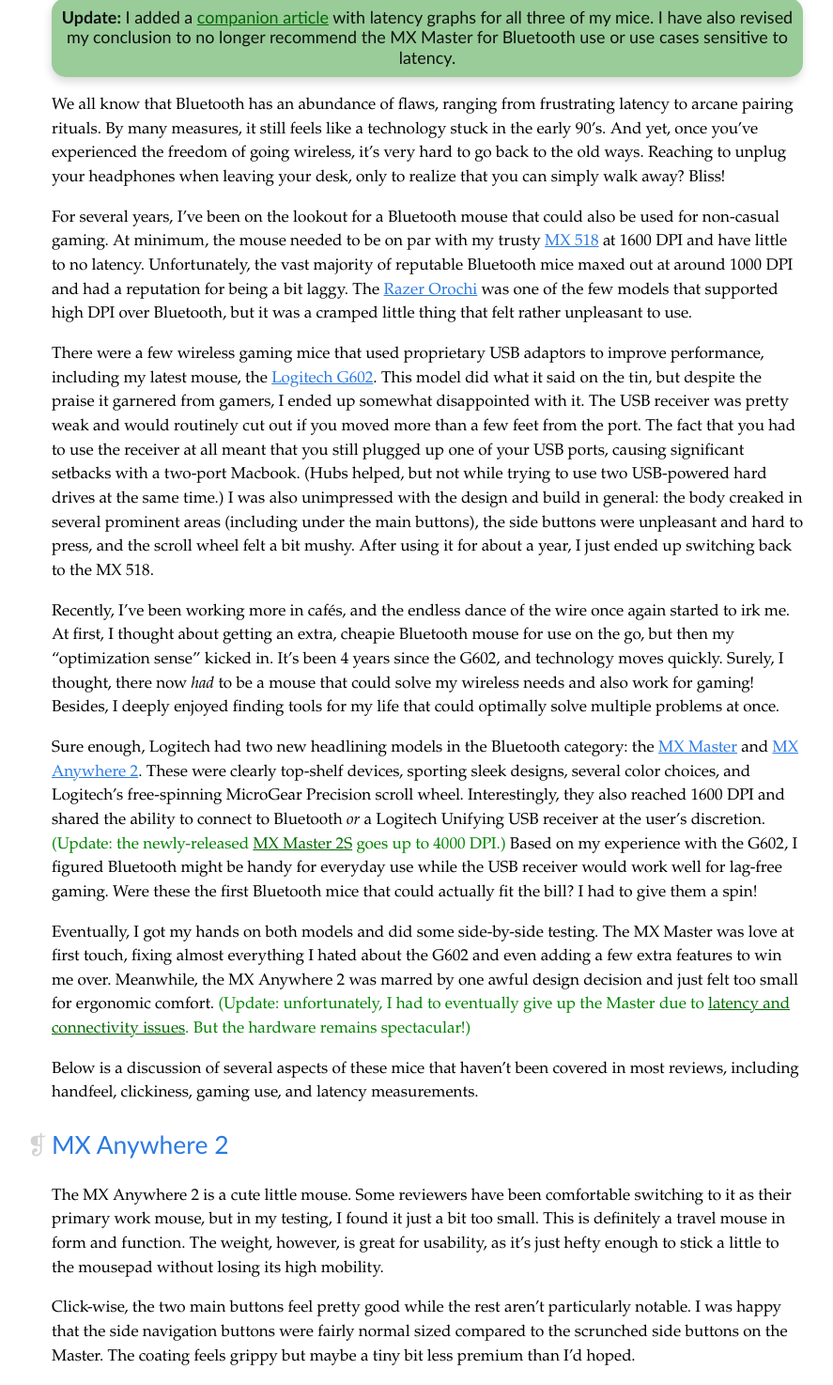
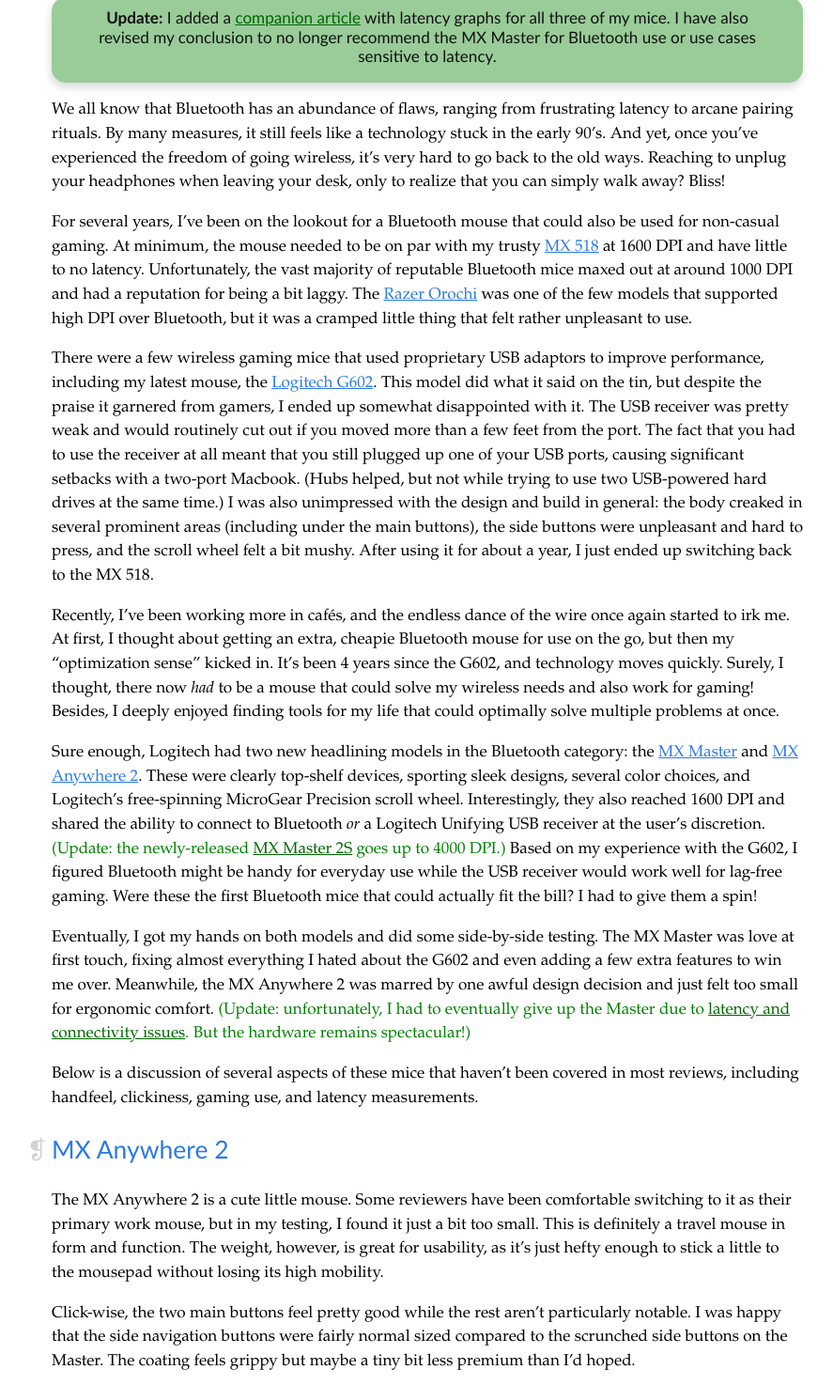
Before and after one commit to archagon/archagon.net, a Jekyll site: the page built from _posts/2017-05-22-almost-winning-the-wireless-mouse-game-logitech-mx-master.md, in a window 1280 px wide. Shown: the part 525-1999 px from the top of the page at 94% size, without its empty margins (185-1072 px from the left). Built offline with Jekyll 4.4.1, drawn with Linux system fonts in a browser that asks for light colours; grey boxes are pictures that could not be loaded.

Commit message:
Notification boxes.

```diff
--- a/_sass/_document-extras.scss
+++ b/_sass/_document-extras.scss
@@ -140,18 +140,20 @@
 }
 
 .notification {
+    $bar-height: 0.5rem;
+
     // so that I don't have to wrap it in <p>
     @extend %vertical-rhythm;
     display: block;
 
-    padding: 1.0rem 1.0rem;
+    padding: 1.75rem - $bar-height 3.0rem 1.75rem 3rem;
     border-radius: 1.5rem;
 
     background-color: mix(white, green, 60%);
     color: #111;
 
     text-align: center;
-    font-size: 1.05em;
+    font-size: 1.0em;
     line-height: 1.2;
     font-family: $alert-font-family;
     font-weight: 400;
```
